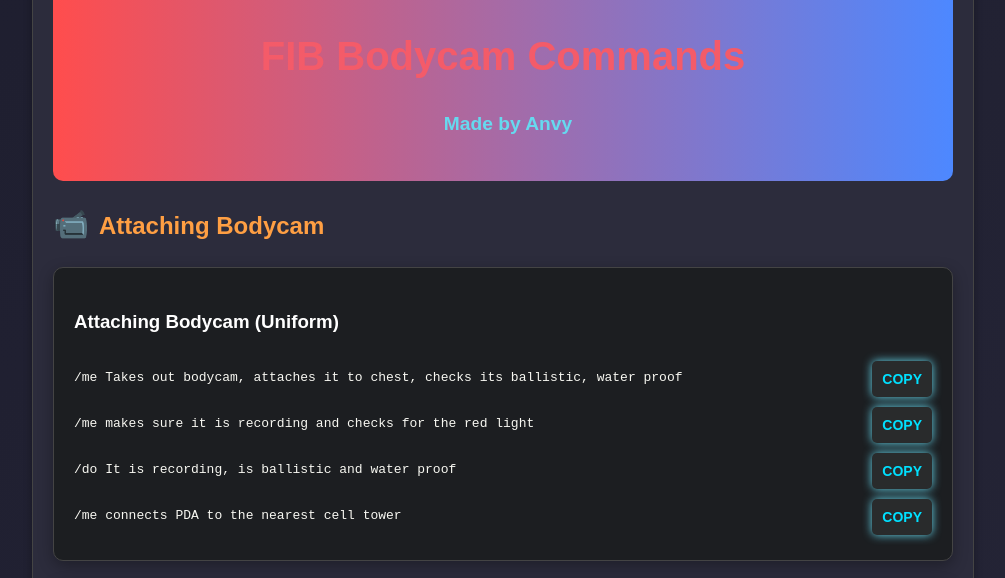
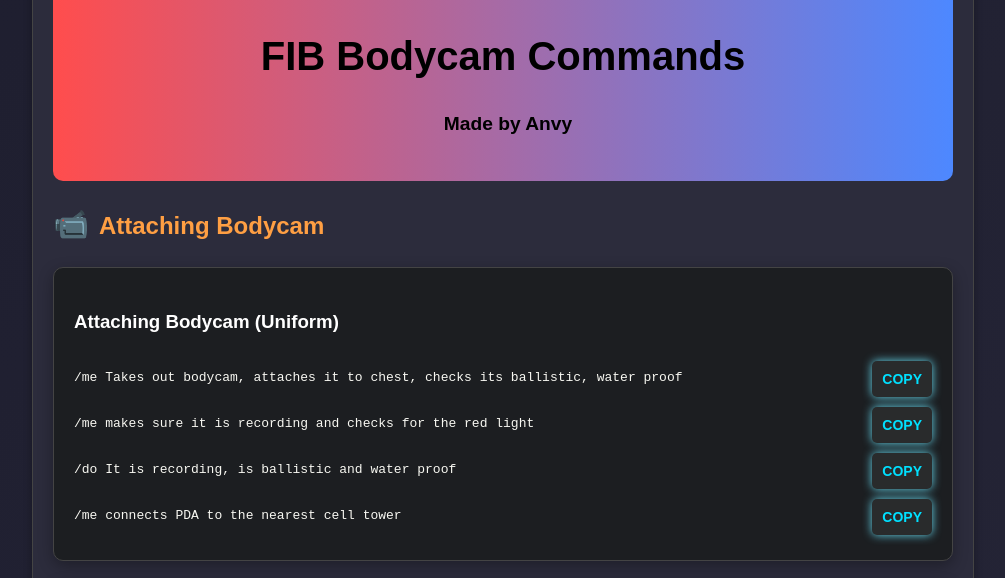
Before and after one commit to anvy05/Anvy, a plain HTML site: page index.html in a window 1280 px wide. Shown: the part 164-742 px from the top of the page, without its empty margins (137-1142 px from the left). Drawn offline with Linux system fonts and the light colour scheme.

Commit message:
index.html

```diff
--- a/index.html
+++ b/index.html
@@ -68,8 +68,8 @@
         <!-- Header Section -->
         <header>
             <img src="fib-logo.png" alt="FIB Logo" class="logo" style="width: 100px; height: auto;">
-            <h1>FIB Bodycam Commands</h1>
-            <h2>Made by Anvy </h2>
+            <h1 style="color: black;">FIB Bodycam Commands</h1>
+            <h2 style="color: black;">Made by Anvy</h2>
         </header>
 
         <!-- Attaching Bodycam -->
```
